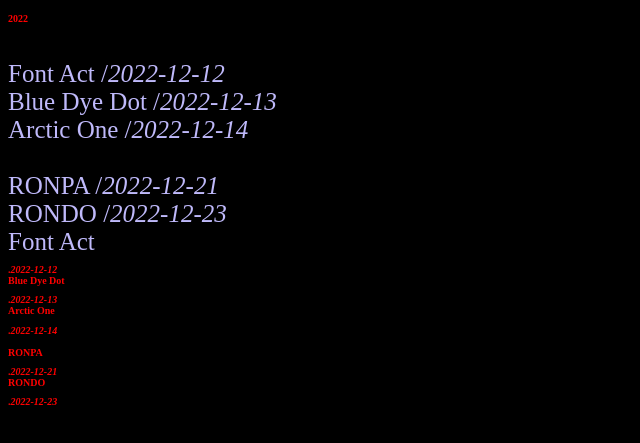
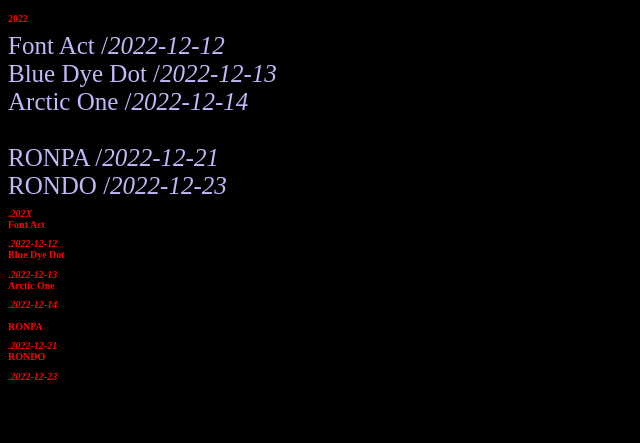
Before and after one commit to Artkoniseur/artkoniseur, a plain HTML site: page index.html in a window 1280 px wide. Shown: the part 87-530 px from the top of the page, without its empty margins (0-640 px from the left). Drawn offline with Linux system fonts and the light colour scheme.

Commit message:
Update index.html

```diff
--- a/index.html
+++ b/index.html
@@ -6,7 +6,6 @@
 <h1>Artkoniseur</h1>
 
 <h2>2022</h2>
-<br>
 Font Act /<i>2022-12-12</i> <br>
 Blue Dye Dot /<i>2022-12-13</i> <br>
 Arctic One /<i>2022-12-14</i> <br>
@@ -14,6 +13,7 @@
 RONPA /<i>2022-12-21</i> <br>
 RONDO /<i>2022-12-23</i> <br>
 
+<h2>.<i>202X</i> <br>
 Font Act  <h2>.<i>2022-12-12</i> <br>
 Blue Dye Dot  <h2>.<i>2022-12-13</i> <br>
 Arctic One  <h2>.<i>2022-12-14</i> <br>
```
